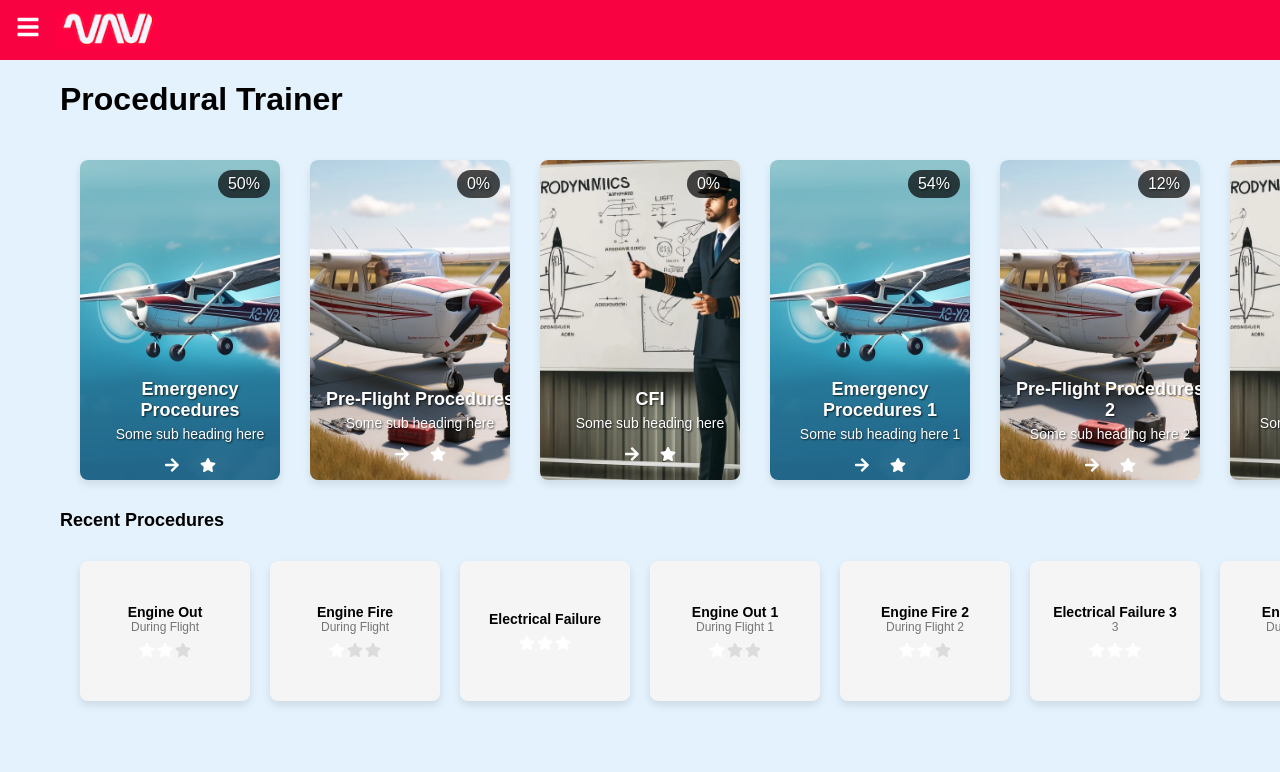
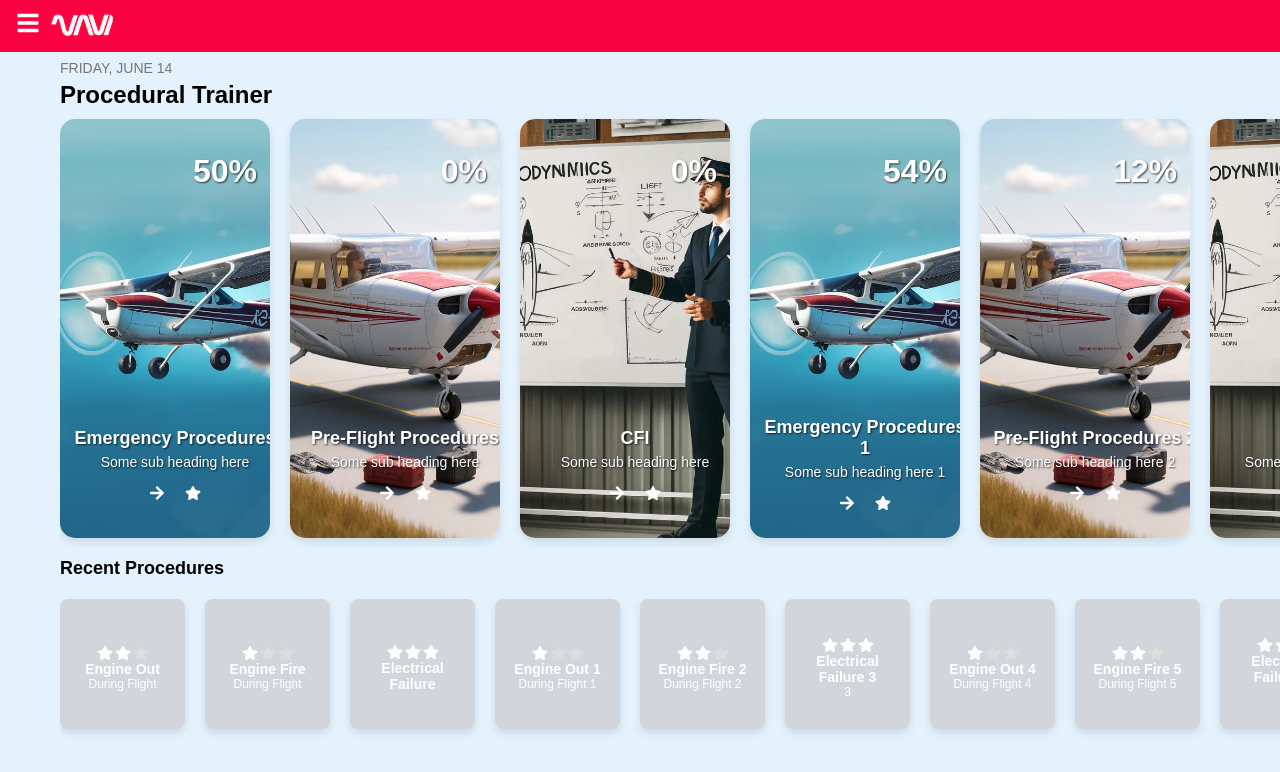
Before and after one commit to coderquill/navi, a React (Create React App) app in the folder coding-assignment/: page /dashboard in a window 1280 px wide. Shown: the top 772 px of the page. Built offline with nearby package versions, Linux system fonts and the light colour scheme.

Commit message:
Update styles - color, fonts, orientation

```diff
--- a/coding-assignment/src/App.css
+++ b/coding-assignment/src/App.css
@@ -28,8 +28,7 @@
 }
 
 .logo {
-  height: 40px;
-  margin-left: 10px;
+  height: 28px;
 }
 
 .content {
--- a/coding-assignment/src/components/Dashboard.tsx
+++ b/coding-assignment/src/components/Dashboard.tsx
@@ -1,165 +1,10 @@
 import React from 'react';
 import { Link } from 'react-router-dom';
-import styled from 'styled-components';
 import { FaArrowRight, FaStar } from 'react-icons/fa'; // Import necessary icons
 import card1 from '../images/card1.png';
 import card2 from '../images/card2.png';
 import card3 from '../images/card3.png';
-
-const DashboardContainer = styled.div`
-  display: flex;
-  flex-direction: column;
-  background-color: #e3f2fd; /* Faint baby blue background */
-  padding-left: 40px;
-  height: 100vh; /* Full viewport height */
-  overflow: hidden; /* Prevent scrolling */
-`;
-
-const CardsContainer = styled.div`
-  display: flex;
-  overflow-x: auto;
-  padding: 20px;
-  gap: 30px; /* Add gap between cards */
-  width: 100%; /* Full width */
-  height: 40vh; /* Adjust height to take less of the viewport height */
-  &::-webkit-scrollbar {
-    height: 6px;  /* Thin scrollbar */
-    background: #cfd8dc;  /* Scrollbar background color (slightly darker) */
-  }
-  &::-webkit-scrollbar-thumb {
-    background: #90a4ae; /* Thumb color */
-    border-radius: 3px;
-  }
-  &::-webkit-scrollbar-thumb:hover {
-    background: #607d8b; /* Thumb color on hover */
-  }
-`;
-
-const RecentProceduresContainer = styled.div`
-  display: flex;
-  overflow-x: auto;
-  padding: 20px;
-  gap: 20px; /* Add gap between cards */
-  width: 100%; /* Full width */
-  scrollbar-width: none; /* Hide scrollbar for Firefox */
-  &::-webkit-scrollbar {
-    display: none; /* Hide scrollbar for WebKit browsers */
-  }
-`;
-
-const RecentProcedureCard = styled(Link)`
-  background: #f5f5f5; /* Light gray background */
-  border-radius: 8px;
-  box-shadow: 0 4px 8px rgba(0, 0, 0, 0.1);
-  width: 150px; /* Smaller width */
-  height: 120px; /* Smaller height */
-  flex-shrink: 0;
-  position: relative;
-  text-decoration: none;
-  color: inherit;
-  overflow: hidden;
-  padding: 10px;
-  display: flex;
-  flex-direction: column;
-  justify-content: center;
-  align-items: center;
-  text-align: center;
-`;
-
-const ProcedureTitle = styled.p`
-  font-size: 14px;
-  font-weight: bold;
-  margin: 0;
-  padding: 0;
-`;
-
-const ProcedureSubtitle = styled.p`
-  font-size: 12px;
-  color: #757575;
-  margin: 0;
-`;
-
-const StarsContainer = styled.div`
-  display: flex;
-  gap: 2px;
-  margin-top: 8px;
-`;
-
-const Star = styled(FaStar)`
-  color: #dcdcdc; /* Gray color for empty stars */
-  &.filled {
-    color: #ffffff; /* White color for filled stars */
-  }
-`;
-
-const Card = styled(Link)`
-  background: #fff;
-  border-radius: 8px;
-  box-shadow: 0 4px 8px rgba(0, 0, 0, 0.1);
-  width: 200px; /* Adjust width for a vertical rectangle shape */
-  height: 100%; /* Adjust height to fill the container */
-  flex-shrink: 0;
-  position: relative;
-  text-decoration: none;
-  color: inherit;
-  overflow: hidden;
-  transition: transform 0.2s ease-in-out, box-shadow 0.2s ease-in-out;
-  &:hover {
-    transform: translateY(-10px);
-    box-shadow: 0 8px 16px rgba(0, 0, 0, 0.2);
-  }
-`;
-
-const CardImage = styled.div<{ backgroundImage: string }>`
-  background-image: url(${({ backgroundImage }) => backgroundImage});
-  background-size: cover;
-  background-position: center;
-  width: 100%;
-  height: 100%;
-  display: flex;
-  flex-direction: column;
-  justify-content: flex-end;
-  padding: 10px;
-  color: white;
-  text-shadow: 1px 1px 2px rgba(0, 0, 0, 0.7);
-`;
-
-const CardContent = styled.div`
-  display: flex;
-  flex-direction: column;
-  justify-content: center; /* Center the content vertically */
-  align-items: center; /* Center the content horizontally */
-  height: 40%; /* Start slightly below the middle */
-`;
-
-const CompletionPercentage = styled.div`
-  position: absolute;
-  top: 10px;
-  right: 10px;
-  background: rgba(0, 0, 0, 0.7);
-  color: white;
-  padding: 5px 10px;
-  border-radius: 20px;
-`;
-
-const CardTitle = styled.h3`
-  font-size: 18px;
-  margin: 0;
-  text-align: center;
-`;
-
-const CardSubtitle = styled.p`
-  font-size: 14px;
-  margin: 5px 0;
-  text-align: center;
-`;
-
-const CardIcons = styled.div`
-  display: flex;
-  justify-content: center; /* Center the icons */
-  gap: 20px; /* Space out the icons */
-  margin-top: 10px;
-`;
+import '../styles/Dashboard.css';
 
 const cardDetails = [
   {
@@ -238,41 +83,58 @@ const extendedRecentProcedures = Array.from({ length: 17 }, (_, index) => ({
 const allRecentProcedures = [...recentProcedures, ...extendedRecentProcedures];
 
 const Dashboard: React.FC = () => {
+  const currentDate = new Date();
+  const options = { weekday: 'long', month: 'long', day: 'numeric' };
+  const formattedDate = currentDate.toLocaleDateString('en-US', options as Intl.DateTimeFormatOptions).toUpperCase();
+
   return (
-    <DashboardContainer>
-      <h1>Procedural Trainer</h1>
-      <CardsContainer className="cards-container">
+    <div className="dashboard-container">
+      <div className="date">{formattedDate}</div>
+      <h1 className="main-title">Procedural Trainer</h1>
+      <div className="cards-container">
         {allCardDetails.map((card) => (
-          <Card key={card.id} to={card.link}>
-            <CardImage backgroundImage={card.image}>
-              <CompletionPercentage>{card.completion}</CompletionPercentage>
-              <CardContent>
-                <CardTitle>{card.title}</CardTitle>
-                <CardSubtitle>{card.subtitle}</CardSubtitle>
-                <CardIcons>
+          <Link key={card.id} to={card.link} className="card">
+            <div
+              className="card-image"
+              style={{ backgroundImage: `url(${card.image})` }}
+            >
+              <div className="completion-percentage">{<h1>{card.completion}</h1>}</div>
+              <div className="card-content">
+                <h3 className="card-title">{card.title}</h3>
+                <p className="card-subtitle">{card.subtitle}</p>
+                <div className="card-icons">
                   <FaArrowRight />
                   <FaStar />
-                </CardIcons>
-              </CardContent>
-            </CardImage>
-          </Card>
+                </div>
+              </div>
+            </div>
+          </Link>
         ))}
-      </CardsContainer>
-      <h2>Recent Procedures</h2>
-      <RecentProceduresContainer>
+      </div>
+      <h2 className="recent-title">Recent Procedures</h2>
+      <div className="recent-procedures-container">
         {allRecentProcedures.map((procedure) => (
-          <RecentProcedureCard key={procedure.id} to={procedure.link}>
-            <ProcedureTitle>{procedure.title}</ProcedureTitle>
-            {procedure.subtitle && <ProcedureSubtitle>{procedure.subtitle}</ProcedureSubtitle>}
-            <StarsContainer>
+          <Link
+            key={procedure.id}
+            to={procedure.link}
+            className="recent-procedure-card"
+          >
+            <div className="stars-container">
               {[...Array(3)].map((_, index) => (
-                <Star key={index} className={index < procedure.stars ? 'filled' : ''} />
+                <FaStar
+                  key={index}
+                  className={`star ${index < procedure.stars ? 'filled' : ''}`}
+                />
               ))}
-            </StarsContainer>
-          </RecentProcedureCard>
+            </div>
+            <p className="procedure-title">{procedure.title}</p>
+            {procedure.subtitle && (
+              <p className="procedure-subtitle">{procedure.subtitle}</p>
+            )}
+          </Link>
         ))}
-      </RecentProceduresContainer>
-    </DashboardContainer>
+      </div>
+    </div>
   );
 };
 
--- /dev/null
+++ b/coding-assignment/src/styles/Dashboard.css
@@ -0,0 +1,175 @@
+.dashboard-container {
+    display: flex;
+    flex-direction: column;
+    background-color: #e3f2fd;
+    padding-left: 40px;
+    height: 100vh;
+    overflow: hidden; /* Prevent scrolling */
+  }
+
+  .date {
+    font-size: 14px;
+    color: #757575;
+    margin-bottom: 5px;
+  }
+
+  .main-title {
+    font-size: 24px;
+    margin: 0;
+  }
+
+  .cards-container {
+    display: flex;
+    overflow-x: auto;
+    padding: 10px 0;
+    gap: 30px; /*  gap between cards */
+    width: 100%;
+    height: 60vh;
+  }
+
+  .cards-container::-webkit-scrollbar {
+    height: 6px;
+    background: #cfd8dc;
+  }
+
+  .cards-container::-webkit-scrollbar-thumb {
+    background: #90a4ae;
+    border-radius: 3px;
+  }
+
+  .cards-container::-webkit-scrollbar-thumb:hover {
+    background: #607d8b;
+  }
+
+  .recent-title {
+    margin-top: 10px; /*  space between the cards and the recent procedures title */
+  }
+
+  .recent-procedures-container {
+    display: flex;
+    overflow-x: auto;
+    padding: 10px 0;
+    gap: 20px; /* gap between cards */
+    width: 100%;
+    height: 40vh;
+    scrollbar-width: none;
+  }
+
+  .recent-procedures-container::-webkit-scrollbar {
+    display: none;
+  }
+
+  .recent-procedure-card {
+    background: #d2d5dc;
+    border-radius: 8px;
+    box-shadow: 0 4px 8px rgba(0, 0, 0, 0.1);
+    width: 105px;
+    height: 110px;
+    flex-shrink: 0;
+    position: relative;
+    text-decoration: none;
+    color: inherit;
+    overflow: hidden;
+    padding: 10px;
+    display: flex;
+    flex-direction: column;
+    justify-content: center;
+    align-items: center;
+    text-align: center;
+  }
+
+  .procedure-title {
+    font-size: 14px;
+    font-weight: bold;
+    margin: 0;
+    padding: 0;
+    color: white;
+  }
+
+  .procedure-subtitle {
+    font-size: 12px;
+    color: white;
+    margin: 0;
+  }
+
+  .stars-container {
+    display: flex;
+    gap: 2px;
+    margin-top: 8px;
+  }
+
+  .star {
+    color: #dcdcdc;
+  }
+
+  .star.filled {
+    color: #ffffff;
+  }
+
+  .card {
+    background: #fff;
+    border-radius: 15px;
+    box-shadow: 0 4px 8px rgba(0, 0, 0, 0.1);
+    width: 210px;
+    height: 100%;
+    flex-shrink: 0;
+    position: relative;
+    text-decoration: none;
+    color: inherit;
+    overflow: hidden;
+    transition: transform 0.2s ease-in-out, box-shadow 0.2s ease-in-out;
+  }
+
+  .card:hover {
+    transform: translateY(-10px);
+    box-shadow: 0 8px 16px rgba(0, 0, 0, 0.2);
+  }
+
+  .card-image {
+    background-size: cover;
+    background-position: center;
+    width: 100%;
+    height: 100%;
+    display: flex;
+    flex-direction: column;
+    justify-content: flex-end;
+    padding: 10px;
+    color: white;
+    text-shadow: 1px 1px 2px rgba(0, 0, 0, 0.7);
+  }
+
+  .card-content {
+    display: flex;
+    flex-direction: column;
+    justify-content: center;
+    align-items: center;
+    height: 40%;
+  }
+
+  .completion-percentage {
+    position: absolute;
+    top: 10px;
+    right: 10px;
+    color: white;
+    padding: 3px 3px;
+    border-radius: 20px;
+  }
+
+  .card-title {
+    font-size: 18px;
+    margin: 0;
+    text-align: center;
+  }
+
+  .card-subtitle {
+    font-size: 14px;
+    margin: 5px 0;
+    text-align: center;
+  }
+
+  .card-icons {
+    display: flex;
+    justify-content: center;
+    gap: 20px;
+    margin-top: 10px;
+  }
```
Also changed, not shown: coding-assignment/src/components/ProceduralTrainer.tsx (deleted, +0 -40 lines), coding-assignment/src/components/ProcedureDetails.tsx (deleted, +0 -15 lines), coding-assignment/src/pages/HomePage.tsx (deleted, +0 -12 lines), coding-assignment/src/pages/ProcedurePage.tsx (deleted, +0 -12 lines), coding-assignment/src/styles/Sidebar.css (+11 -11 lines), coding-assignment/src/styles/ProcedurePage.css (added), 1 other file (tests, documents, lock files or other folders).
